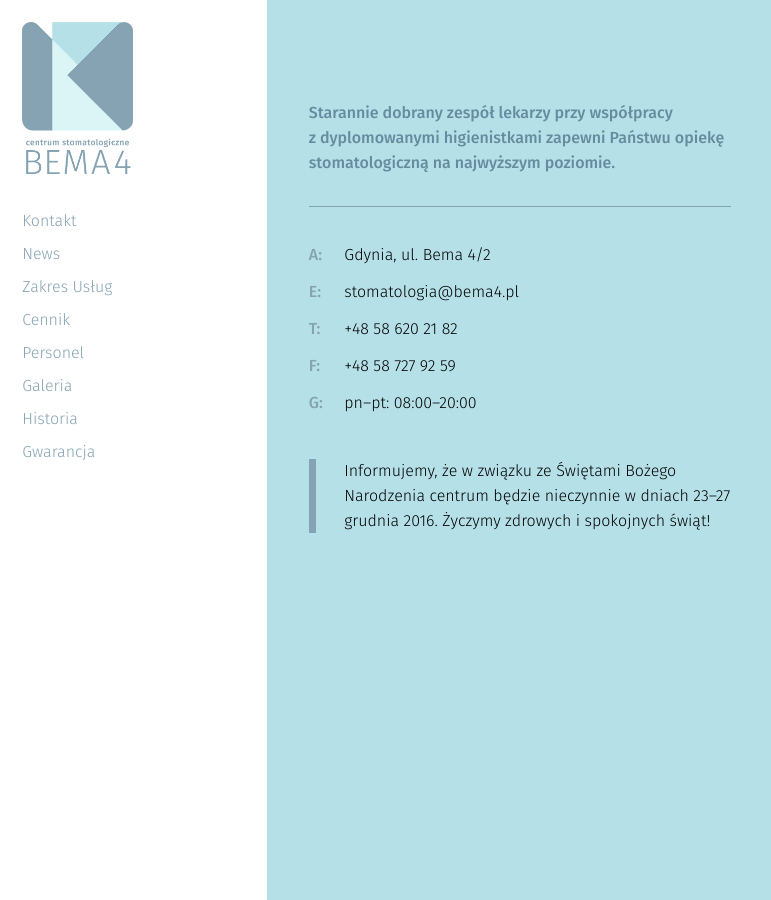
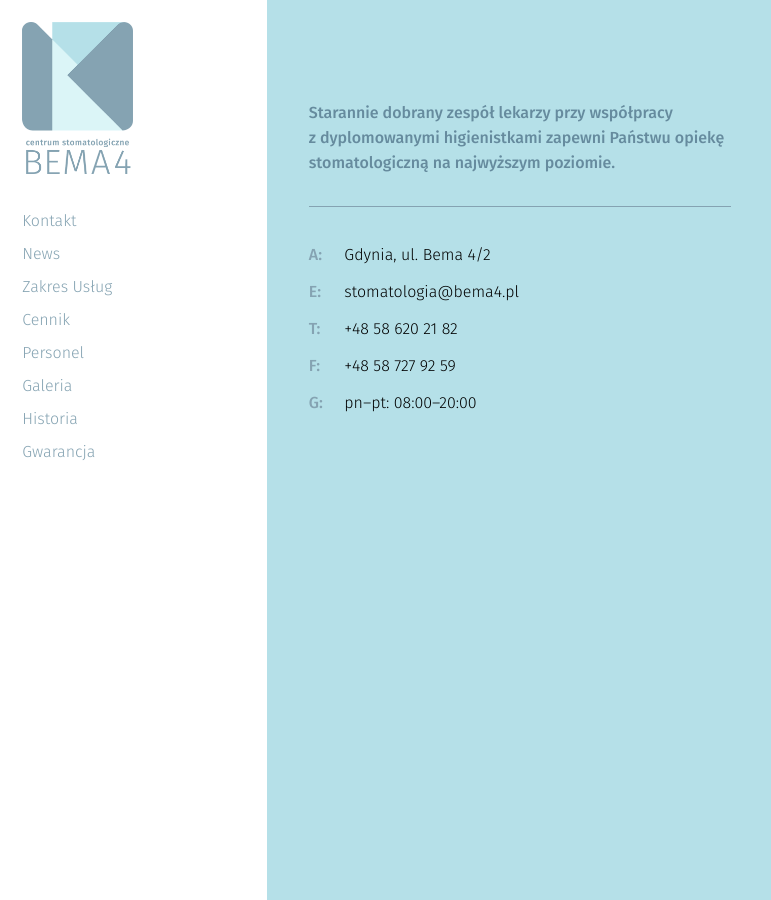
Before and after one commit to CSB4/bema4, a Jekyll site: the page built from index.html, in a window 1280 px wide and 900 px high. Shown: the whole window, without its empty margins (0-771 px from the left). Built offline with Jekyll 4.4.1, drawn with Linux system fonts in a browser that asks for light colours; nearby versions of some CDN libraries.

Commit message:
Usunięcie ogłoszenia

```diff
--- a/_slides/0000-01-10-kontakt.markdown
+++ b/_slides/0000-01-10-kontakt.markdown
@@ -9,7 +9,7 @@ fax: +48 58 727 92 59
 mail: "stomatologia@bema4.pl"
 godziny:
   - "<time itemprop=\"openingHours\" datetime=\"Mo-Fr 08:00-20:00\"><b>pn&ndash;pt:</b> 08:00&ndash;20:00</time>"
-ogloszenie: 'Informujemy, że w związku ze Świętami Bożego Narodzenia centrum będzie nieczynnie w dniach 23&ndash;27 grudnia 2016. Życzymy zdrowych i spokojnych świąt!'
+ogloszenie: ''
 fullscreen: true
 published: true
 ---
```
